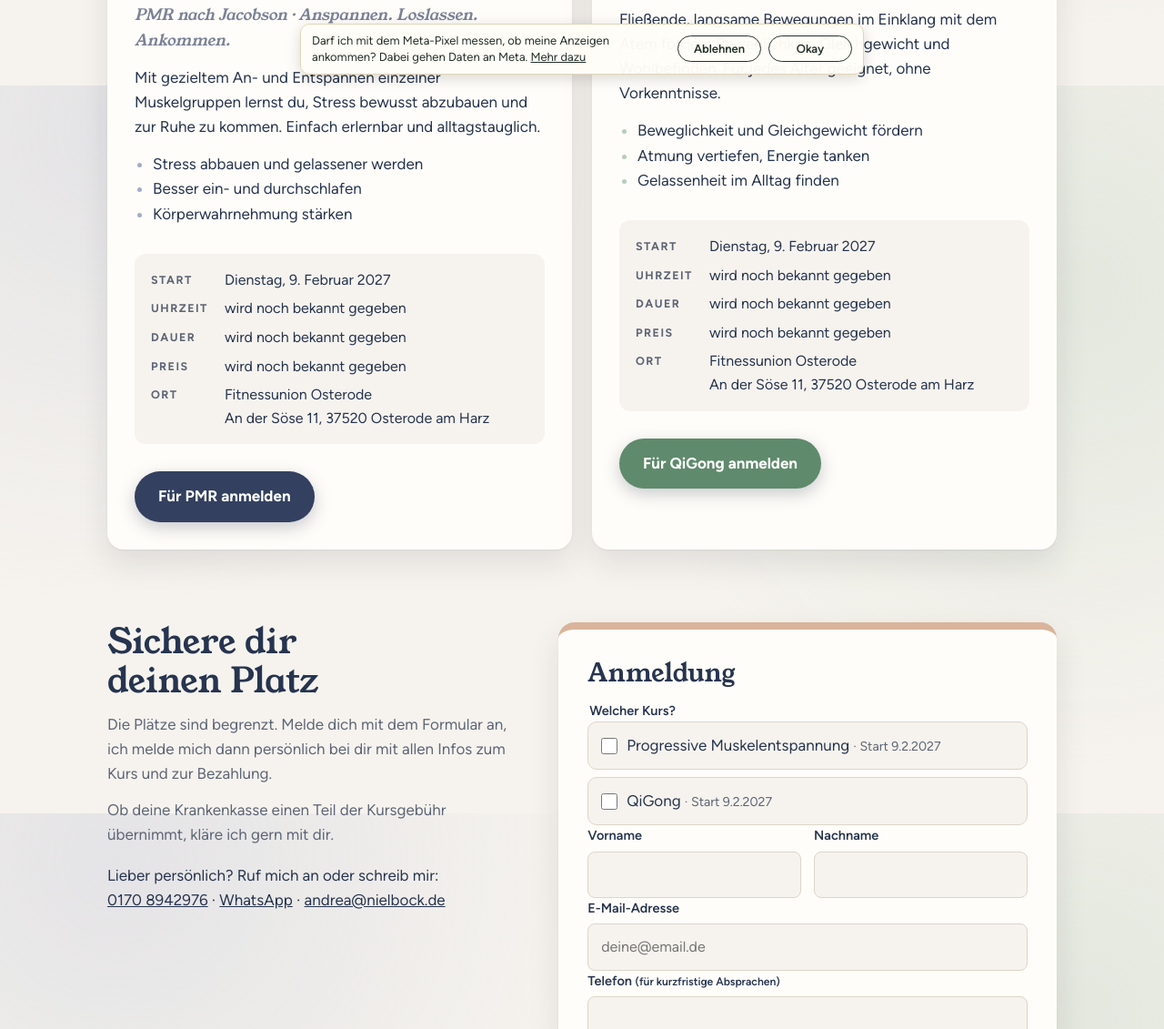
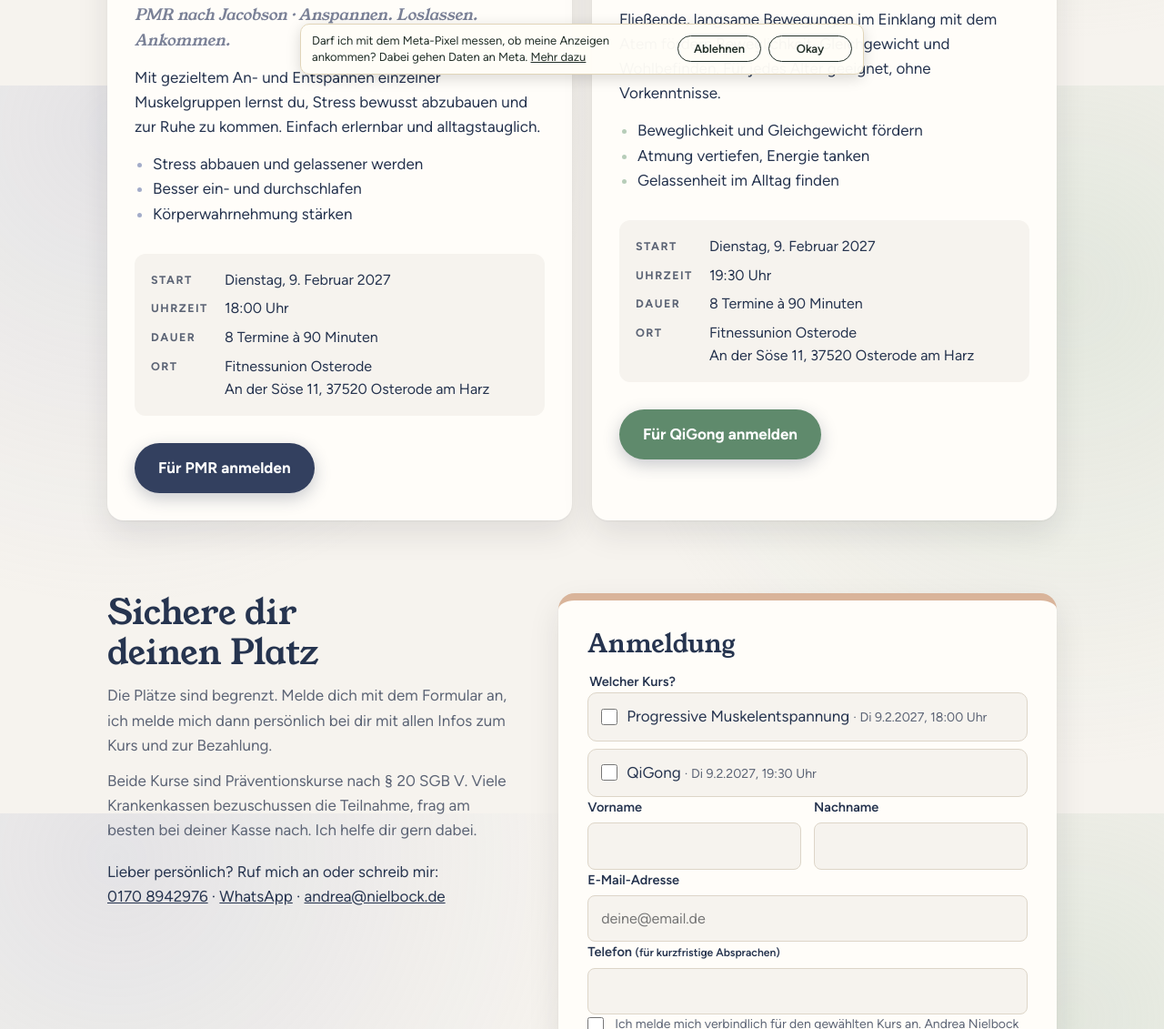
Before and after one commit to Anni1126/Anni1126.github.io, a plain HTML site: page kurse/index.html in a window 1280 px wide. Shown: the part 706-1837 px from the top of the page at 91% size. Drawn offline with Linux system fonts and the light colour scheme.

Commit message:
Kurse 2027: Uhrzeiten, Dauer und §20-Hinweis aus Andreas Plakaten
Co-Authored-By: Claude Opus 5.5 <noreply@anthropic.com>
Claude-Session: https://claude.ai/code/session_01MkbErdsHobJcbGHBJgvD1m

```diff
--- a/kurse/index.html
+++ b/kurse/index.html
@@ -100,7 +100,7 @@ footer a { color: var(--muted); }
     <div class="hero">
       <p class="kicker">Präventionskurse 2027</p>
       <h1>Progressive Muskelentspannung und QiGong in Osterode</h1>
-      <p class="lead">Zwei ruhige Wege, Stress abzubauen und wieder bei dir anzukommen. Ohne Vorkenntnisse, in kleiner Gruppe, mit Übungen, die du danach auch zu Hause nutzen kannst.</p>
+      <p class="lead">Zwei ruhige Wege, Stress abzubauen und wieder bei dir anzukommen. Präventionskurse nach § 20 SGB V, ohne Vorkenntnisse, in kleiner Gruppe, mit Übungen, die du danach auch zu Hause nutzen kannst.</p>
       <p class="start"><small>Kursstart</small><strong>Dienstag, 9. Februar 2027</strong></p>
     </div>
   </div>
@@ -120,9 +120,8 @@ footer a { color: var(--muted); }
         </ul>
         <dl class="facts">
           <dt>Start</dt><dd>Dienstag, 9. Februar 2027</dd>
-          <dt>Uhrzeit</dt><dd data-fill="pmr-uhrzeit">wird noch bekannt gegeben</dd>
-          <dt>Dauer</dt><dd data-fill="pmr-dauer">wird noch bekannt gegeben</dd>
-          <dt>Preis</dt><dd data-fill="pmr-preis">wird noch bekannt gegeben</dd>
+          <dt>Uhrzeit</dt><dd>18:00 Uhr</dd>
+          <dt>Dauer</dt><dd>8 Termine à 90 Minuten</dd>
           <dt>Ort</dt><dd>Fitnessunion Osterode<br>An der Söse 11, 37520 Osterode am Harz</dd>
         </dl>
         <a class="btn" href="#anmelden" data-kurs="pmr">Für PMR anmelden</a>
@@ -139,9 +138,8 @@ footer a { color: var(--muted); }
         </ul>
         <dl class="facts">
           <dt>Start</dt><dd>Dienstag, 9. Februar 2027</dd>
-          <dt>Uhrzeit</dt><dd data-fill="qi-uhrzeit">wird noch bekannt gegeben</dd>
-          <dt>Dauer</dt><dd data-fill="qi-dauer">wird noch bekannt gegeben</dd>
-          <dt>Preis</dt><dd data-fill="qi-preis">wird noch bekannt gegeben</dd>
+          <dt>Uhrzeit</dt><dd>19:30 Uhr</dd>
+          <dt>Dauer</dt><dd>8 Termine à 90 Minuten</dd>
           <dt>Ort</dt><dd>Fitnessunion Osterode<br>An der Söse 11, 37520 Osterode am Harz</dd>
         </dl>
         <a class="btn qi" href="#anmelden" data-kurs="qigong">Für QiGong anmelden</a>
@@ -154,7 +152,7 @@ footer a { color: var(--muted); }
       <div class="side">
         <h2>Sichere dir deinen Platz</h2>
         <p>Die Plätze sind begrenzt. Melde dich mit dem Formular an, ich melde mich dann persönlich bei dir mit allen Infos zum Kurs und zur Bezahlung.</p>
-        <p data-fill="zuschuss">Ob deine Krankenkasse einen Teil der Kursgebühr übernimmt, kläre ich gern mit dir.</p>
+        <p>Beide Kurse sind Präventionskurse nach § 20 SGB V. Viele Krankenkassen bezuschussen die Teilnahme, frag am besten bei deiner Kasse nach. Ich helfe dir gern dabei.</p>
         <p class="contact">Lieber persönlich? Ruf mich an oder schreib mir:<br>
           <a href="tel:+491708942976">0170 8942976</a> · <a href="https://wa.me/491708942976">WhatsApp</a> · <a href="mailto:andrea@nielbock.de?subject=Anmeldung%20Kurs%202027">andrea@nielbock.de</a></p>
       </div>
@@ -173,8 +171,8 @@ footer a { color: var(--muted); }
           <input type="hidden" name="locale" value="de">
           <fieldset>
             <legend>Welcher Kurs?</legend>
-            <label class="choice"><input type="checkbox" name="lists[]" value="BREVO_LIST_PMR" id="k-pmr"><span>Progressive Muskelentspannung <small>· Start 9.2.2027</small></span></label>
-            <label class="choice"><input type="checkbox" name="lists[]" value="32" id="k-qigong"><span>QiGong <small>· Start 9.2.2027</small></span></label>
+            <label class="choice"><input type="checkbox" name="lists[]" value="BREVO_LIST_PMR" id="k-pmr"><span>Progressive Muskelentspannung <small>· Di 9.2.2027, 18:00 Uhr</small></span></label>
+            <label class="choice"><input type="checkbox" name="lists[]" value="32" id="k-qigong"><span>QiGong <small>· Di 9.2.2027, 19:30 Uhr</small></span></label>
             <p class="err" id="kursErr" role="alert">Bitte wähle mindestens einen Kurs aus.</p>
           </fieldset>
           <div class="row2">
```
Also changed, not shown: index.html (+2 -2 lines).
